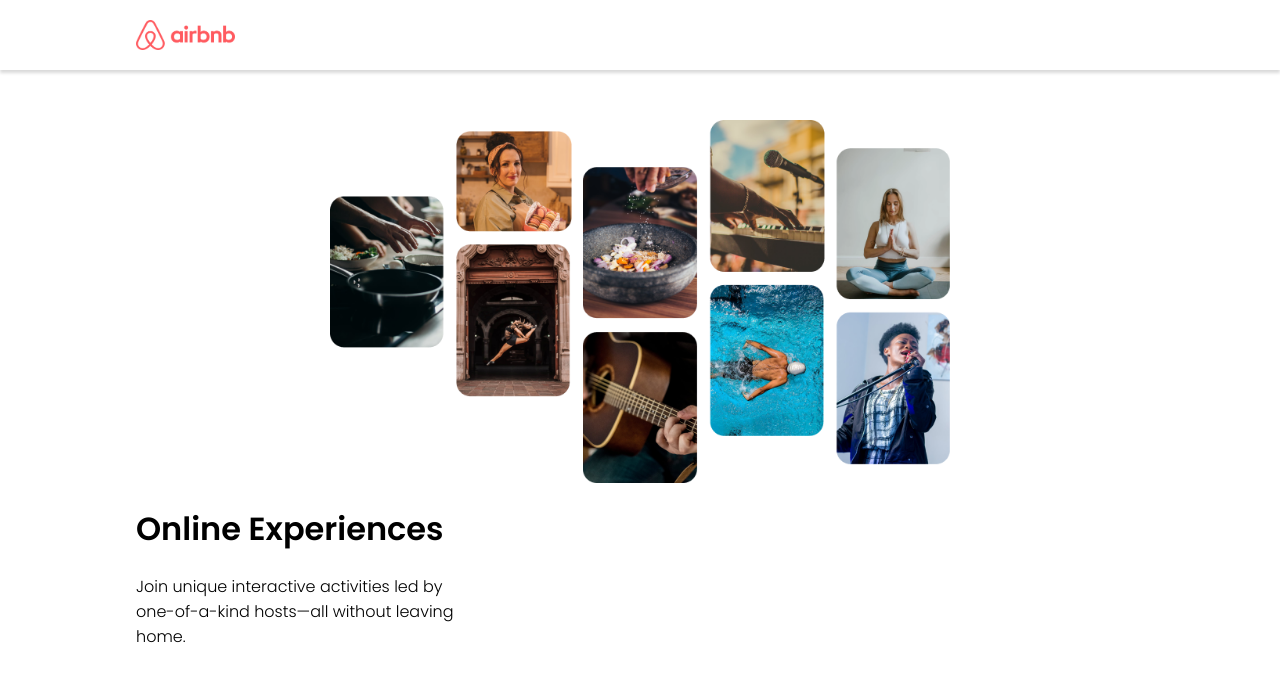
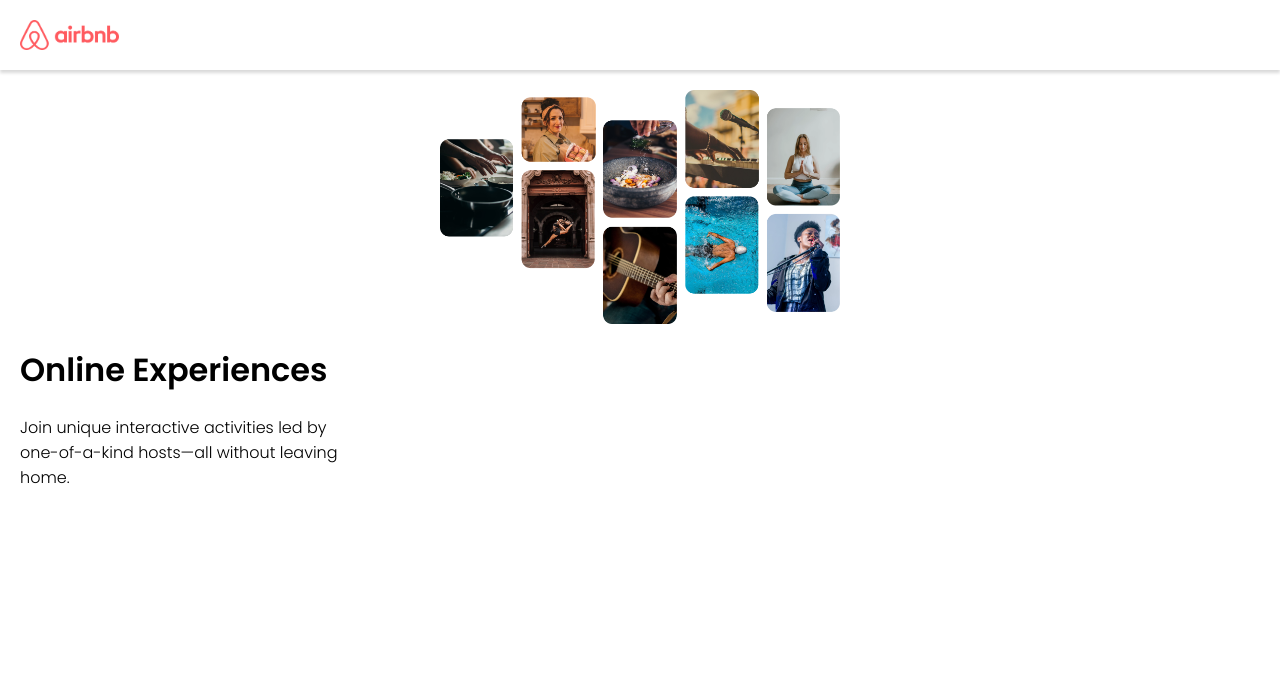
Before and after one commit to zacharyboelter/airbnb-clone, a React (Create React App) app: page / in a window 1280 px wide. Shown: the top 682 px of the page. Built offline with nearby package versions, Linux system fonts and the light colour scheme; the HTML template or start-up script is replaced by a standard one.

Commit message:
card . js

```diff
--- a/src/styles.css
+++ b/src/styles.css
@@ -12,7 +12,7 @@
 .nav-wrapper {
     height: 70px;
     display: flex;
-    padding: 20px 136px;
+    padding: 20px;
     box-shadow: rgba(0, 0, 0, 0.15) 0px 3px 3px 0px;
 }
 
@@ -24,12 +24,12 @@
     display: flex;
     flex-direction: column;
     /* align-items: center; */
-    padding: 50px 136px;
+    padding: 20px;
 
 }
 
 .hero-img {
-    max-width: 620px;
+    max-width: 400px;
     align-self: center;
 }
 .hero-body {
```
Also changed, not shown: src/components/Card.js (added, +20 -0 lines).
